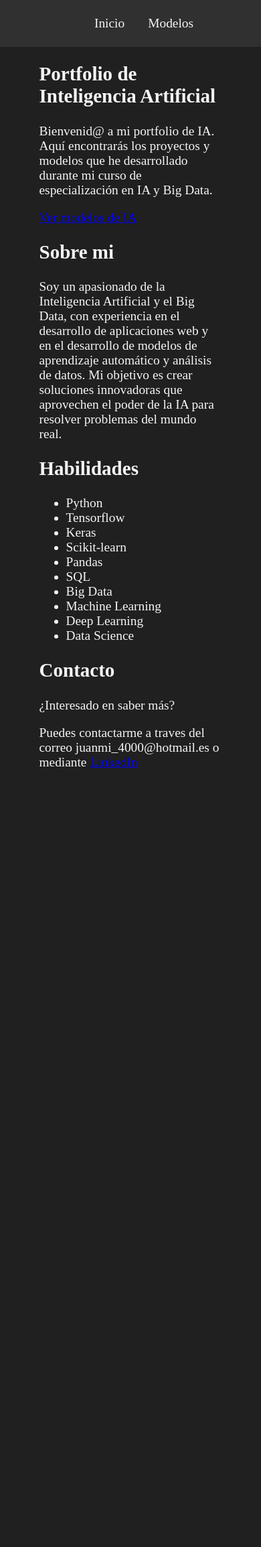
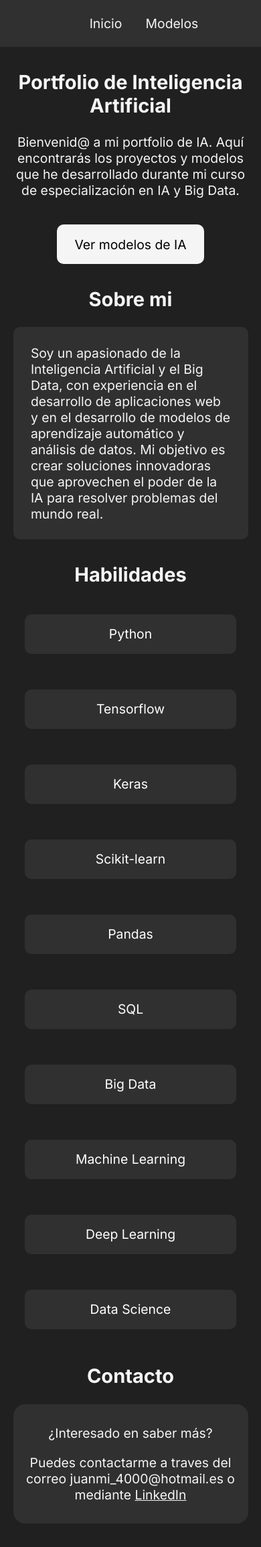
Before and after one commit to juanmi4000/WebIA, a Django app: page / in a window 390 px wide. Shown: the whole page at 67% size. Before the commit the page ends 1146 px from the top, so only its background shows below. Run offline with Django 5.2, Linux system fonts and the light colour scheme.

Commit message:
Añado estilos responsivos para la página principal

```diff
--- a/src/home/static/css/basic_conf.css
+++ b/src/home/static/css/basic_conf.css
@@ -1,3 +1,5 @@
+@import url('https://fonts.googleapis.com/css2?family=Inter:ital,opsz,wght@0,14..32,100..900;1,14..32,100..900&display=swap');
+
 body {
     margin: 0;
     padding: 0;
@@ -7,12 +9,7 @@ body {
 
 html, body {
     width: 100%;
-    height: 100%;
     font-size: 1.1rem;
     color: whitesmoke;
+    font-family: Inter, sans-serif;
 }
-
-main {
-    width: 70%;
-    margin: 0 auto;
-}
--- a/src/home/static/css/index.css
+++ b/src/home/static/css/index.css
@@ -0,0 +1,71 @@
+main {
+    width: 70%;
+    margin: 0 auto;
+    article {
+        margin: 10% 0;
+
+        h1 {
+            text-align: center;
+        }
+
+        &:first-child {
+            text-align: center;
+        }
+
+        &:nth-child(2) > p {
+            background-color: #303030;
+            padding: 1.5rem;
+            border-radius: 10px;
+        }
+
+        &:last-child > div {
+            padding: 0.7rem;
+            border-radius: 1rem;
+            text-align: center;
+            background-color: #303030;
+            a {
+                color: whitesmoke;
+            }
+        }
+
+    }
+
+}
+
+.enlace-boton {
+    display: inline-block;
+    padding: 1rem 1.5rem;
+    text-decoration: none;
+    background-color: whitesmoke;
+    color: black;
+    border-radius: 10px;
+    margin-top: 20px;
+}
+
+.habilidades {
+    list-style: none;
+    display: grid;
+    grid-template-columns: repeat(3, 1fr);
+    gap: 1rem;
+    justify-content: center;
+    align-items: center;
+    padding: 0;
+    li {
+        padding: 1rem;
+        margin: 1rem;
+        background-color: #303030;
+        color: white;
+        border-radius: 10px;
+        text-align: center;
+    }
+}
+
+@media screen and (max-width: 768px) {
+    main {
+        width: 90%;
+    }
+
+    .habilidades {
+        grid-template-columns: repeat(1, 1fr);
+    }
+}
```
